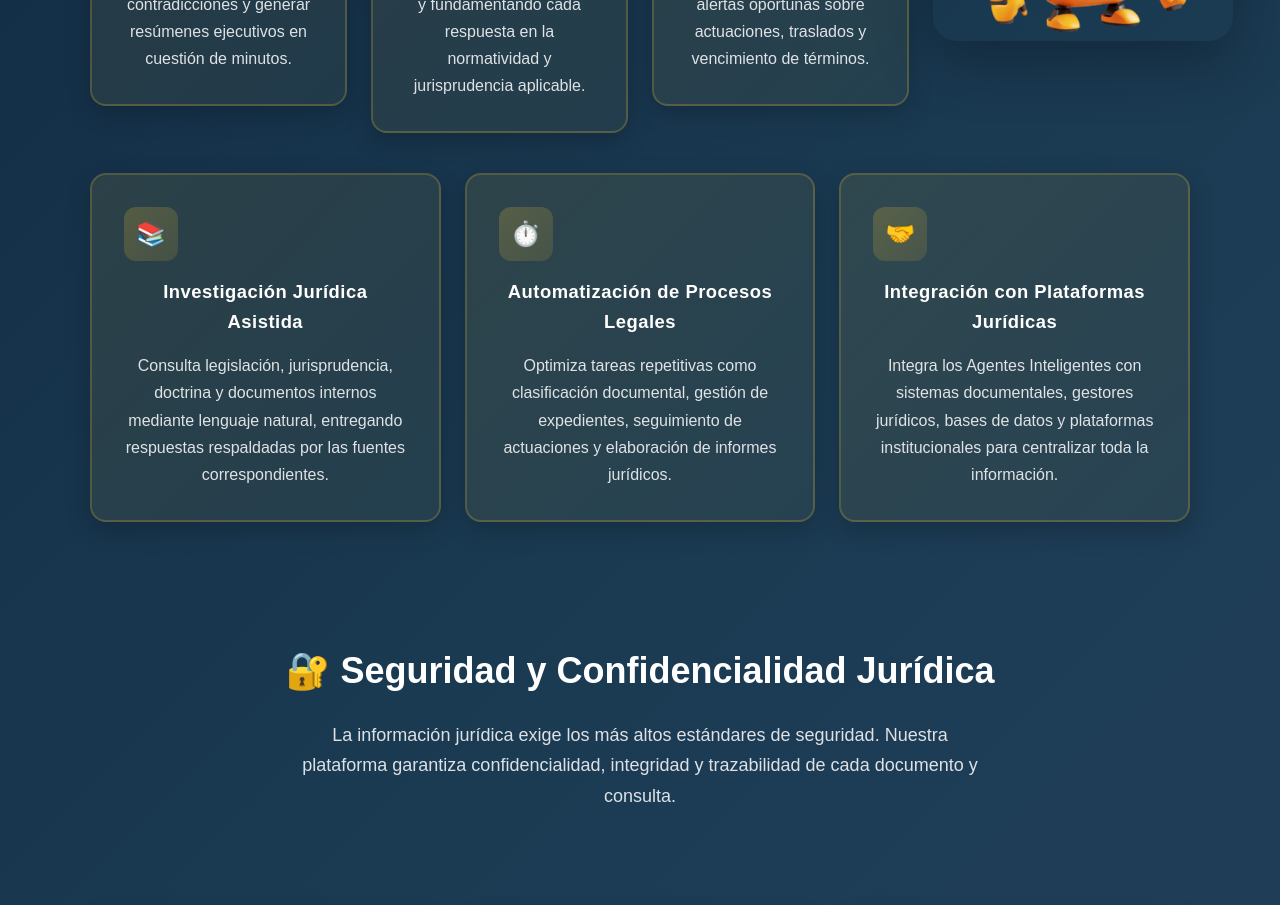
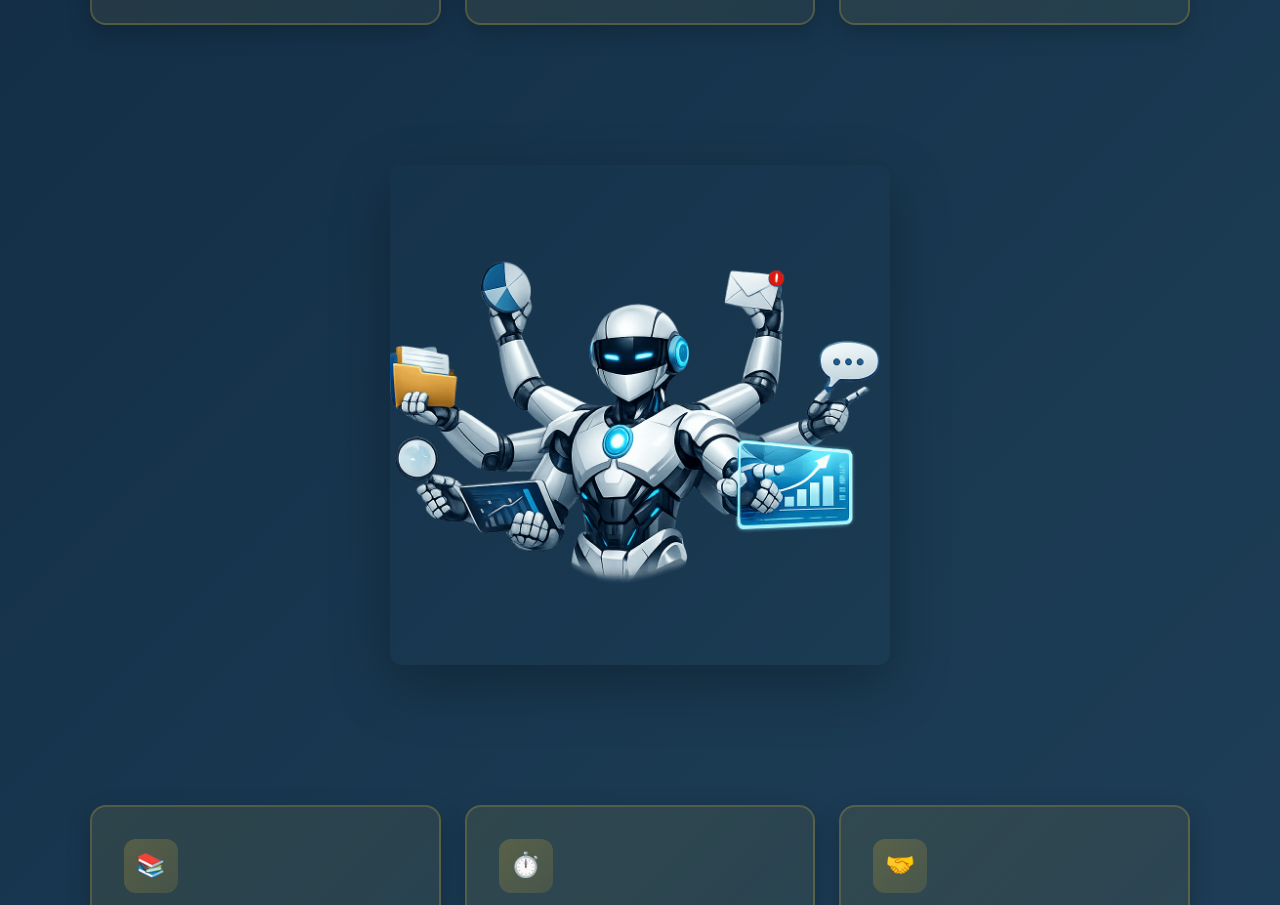
Before and after one commit to mauromanjads/lidanova, a Next.js app: page /agentes in a window 1280 px wide. Shown: the part 1560-2465 px from the top of the page. Built offline with nearby package versions, Linux system fonts and the light colour scheme.

Commit message:
ajustando seccion png

```diff
--- a/app/agentes/components/Agente.module.css
+++ b/app/agentes/components/Agente.module.css
@@ -235,9 +235,9 @@
 
 .solucionFirstRow {
   display: grid;
-  grid-template-columns: repeat(4, minmax(220px, 1fr));
+  grid-template-columns: repeat(3, minmax(220px, 1fr));
   gap: 24px;
-  align-items: center;
+  align-items: stretch;
 }
 
 .solucionSecondRow {
@@ -425,23 +425,33 @@
 }
 
 .solucionImageWrapper {
-  flex: 0 0 420px;
-  min-width: 300px;
-  text-align: center;
+  display: flex;
+  justify-content: center;
+  align-items: center;
+  width: 100%;
+  padding: 40px 0;
 }
 
 .solucionImageWrapper img {
   width: 100%;
+  max-width: 500px;
   height: auto;
-  max-width: 420px;
-  border-radius: 24px;
+  object-fit: contain;
   box-shadow: 0 20px 60px rgba(0, 0, 0, 0.3);
   transition: transform 0.4s ease, box-shadow 0.4s ease;
 }
 
 .solucionImageWrapper img:hover {
-  transform: translateY(-6px);
-  box-shadow: 0 25px 70px rgba(0, 0, 0, 0.35);
+  transform: scale(1.05) translateY(-8px);
+  box-shadow: 0 30px 80px rgba(212, 175, 55, 0.2), 0 20px 60px rgba(0, 0, 0, 0.4);
+}
+
+.imageRow {
+  display: flex;
+  justify-content: center;
+  align-items: center;
+  width: 100%;
+  margin: 60px 0;
 }
 
 /* Responsive */
--- a/app/agentes/components/AgenteSolucion.tsx
+++ b/app/agentes/components/AgenteSolucion.tsx
@@ -2,7 +2,7 @@
 
 import Image from "next/image";
 import styles from "./Agente.module.css";
-import ChatbotIllustration from "@/public/lidabot.png"; // reemplaza con tu imagen
+import ChatbotIllustration from "@/public/agente.png"; // reemplaza con tu imagen
 
 export default function AgenteSolucion() {
   return (
@@ -38,12 +38,15 @@ export default function AgenteSolucion() {
               <h3 className={styles.cardTitle}>Vigilancia Judicial Inteligente (SAMAI)</h3>
               <p>Monitorea automáticamente procesos judiciales, consulta estados electrónicos y genera alertas oportunas sobre actuaciones, traslados y vencimiento de términos.</p>
             </article>
+          </div>
+
+          <div className={styles.imageRow}>
             <div className={styles.solucionImageWrapper}>
               <Image
                 src={ChatbotIllustration}
                 alt="Agente de IA solución"
-                width={420}
-                height={420}
+                width={500}
+                height={500}
                 className={styles.roundedImage}
               />
             </div>
```
Also changed, not shown: public/agente.png (added).
